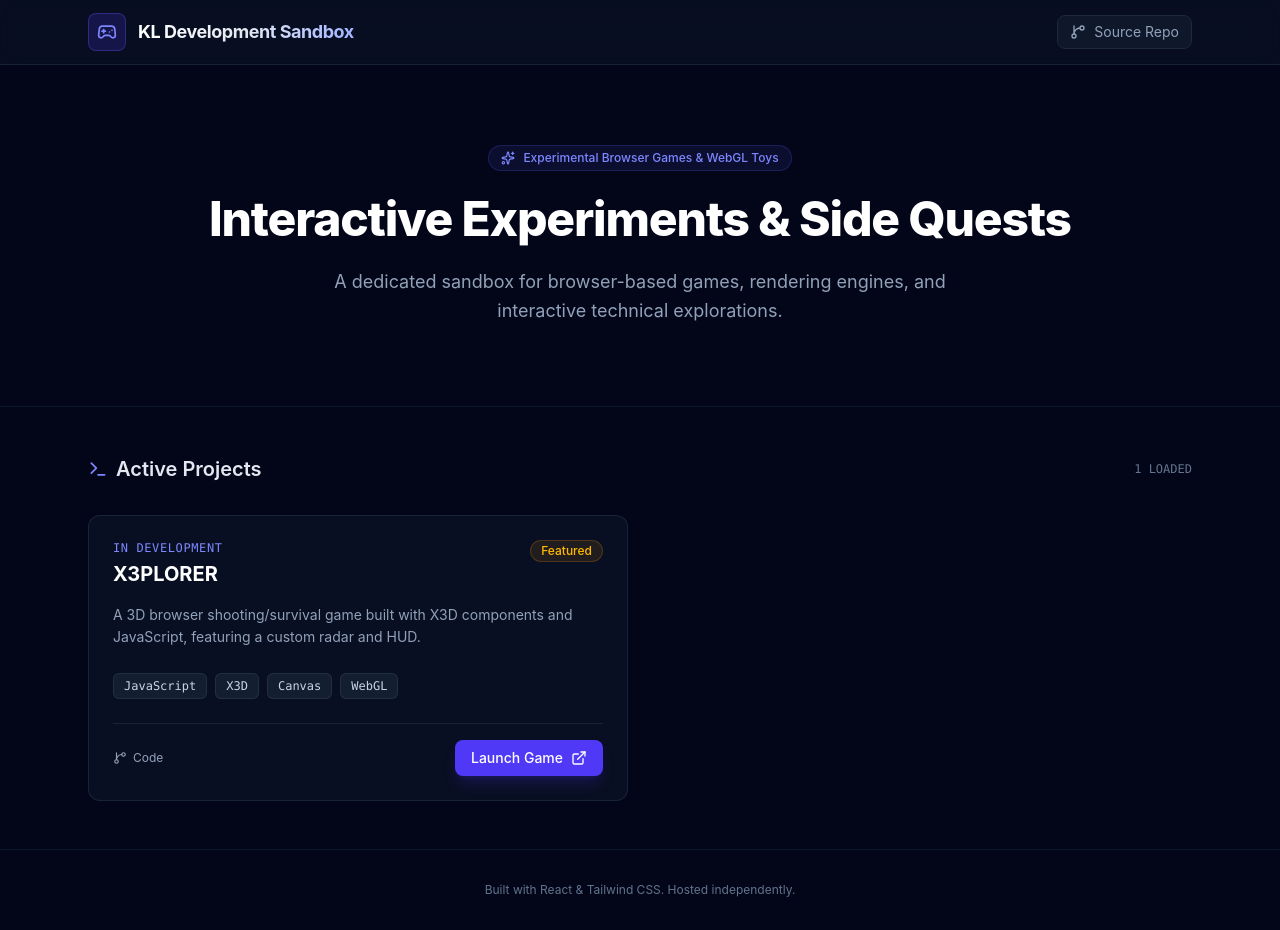
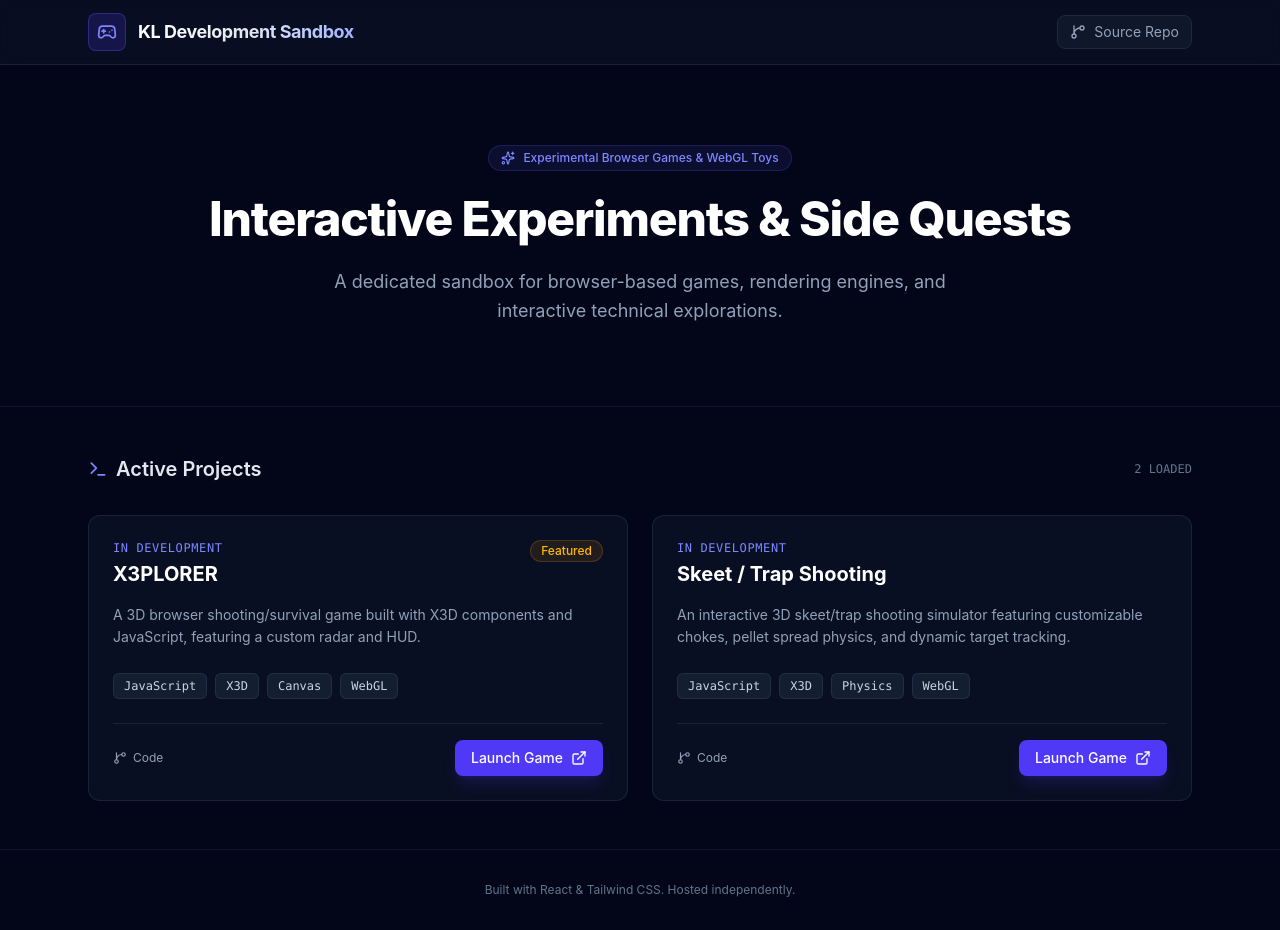
Before and after one commit to kyleleber/experimental, a React (Vite) app: page / in a window 1280 px wide. Built offline with nearby package versions, Linux system fonts and the light colour scheme.

Commit message:
Renaming

```diff
--- a/src/App.jsx
+++ b/src/App.jsx
@@ -11,6 +11,16 @@ const games = [
     playUrl: '/games/x3plorer/',
     repoUrl: 'https://github.com/kyleleber/experimental/tree/main/games/x3plorer',
     featured: true,
+  },
+  {
+    id: 'skeet',
+    title: 'Skeet / Trap Shooting',
+    description: 'An interactive 3D skeet/trap shooting simulator featuring customizable chokes, pellet spread physics, and dynamic target tracking.',
+    tags: ['JavaScript', 'X3D', 'Physics', 'WebGL'],
+    status: 'In Development',
+    playUrl: '/games/skeet/',
+    repoUrl: 'https://github.com/kyleleber/experimental/tree/main/games/skeet',
+    featured: false,
   },
 ];
 
```
